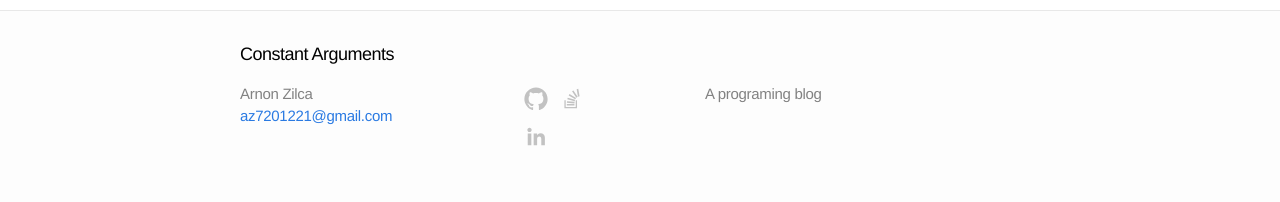
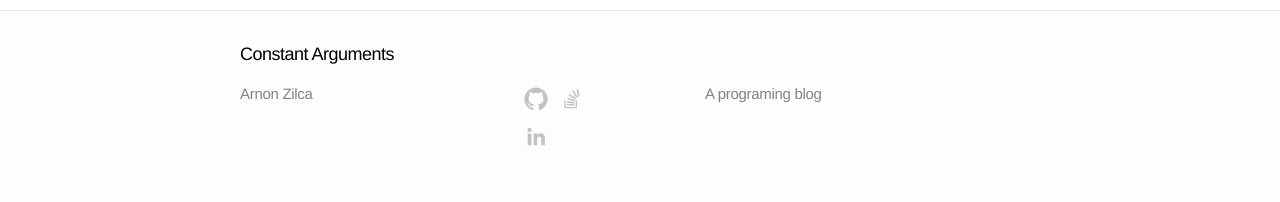
Before and after one commit to arnonzilca/arnonzilca.github.io, a Jekyll site: the page built from _posts/2015-06-18-undefined-behaviour.md, in a window 1280 px wide. Shown: the part 2174-2376 px from the top of the page. Built offline with Jekyll 4.4.1, drawn with Linux system fonts in a browser that asks for light colours; comment, search, counter and statistics services are not loaded.

Commit message:
removing email address

```diff
--- a/_config.yml
+++ b/_config.yml
@@ -1,7 +1,7 @@
 # Site settings
 title: Constant Arguments
 fullname: Arnon Zilca
-email: az7201221@gmail.com
+# email:
 description: "A programing blog"
 baseurl: ""
 url: "http://arnonzilca.github.io"
```
